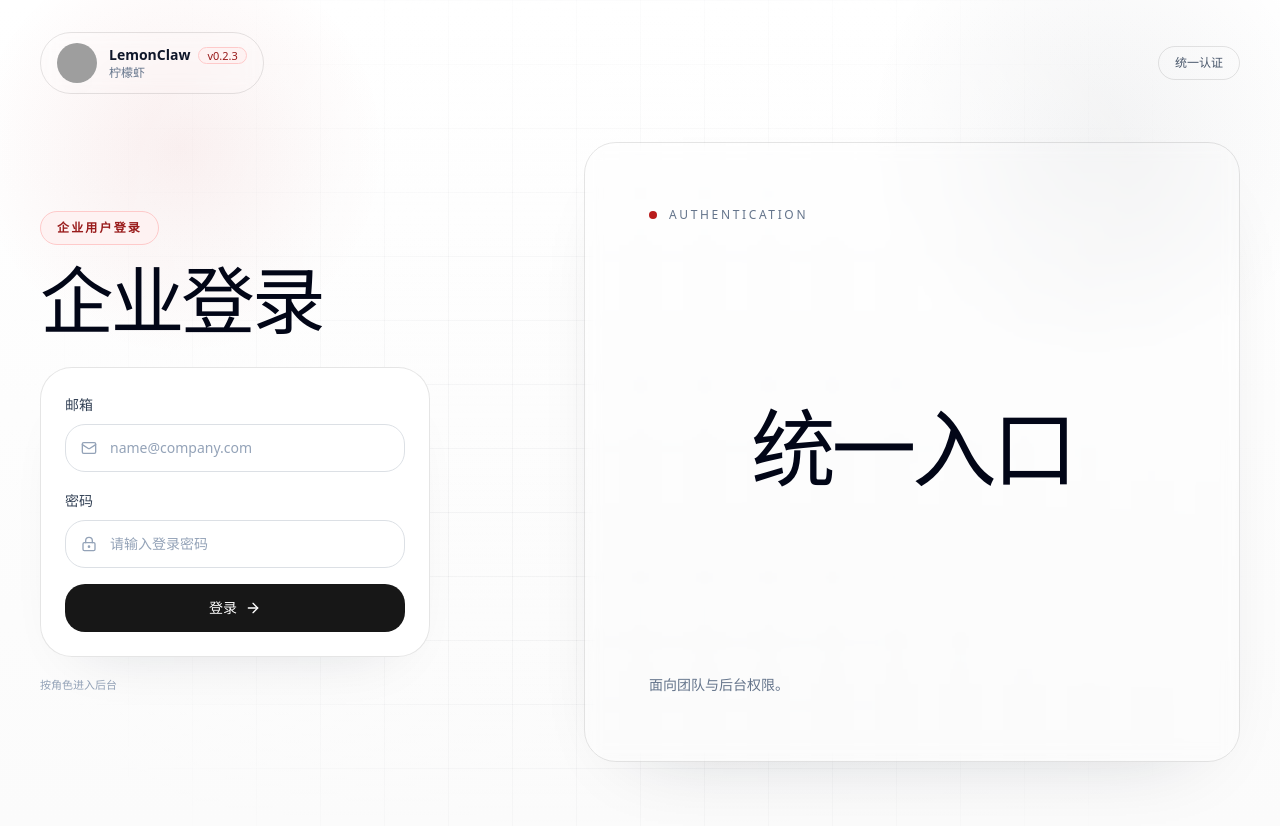
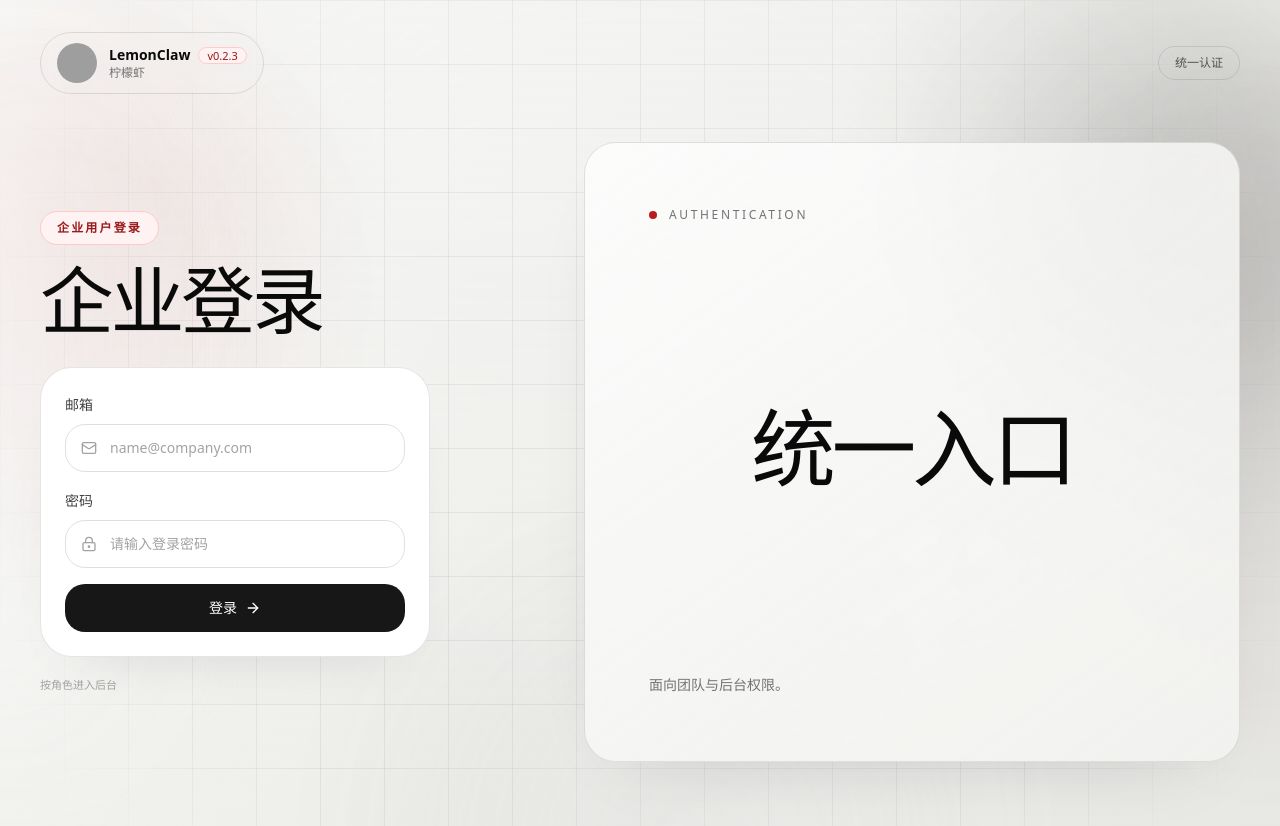
Before and after one commit to LoD-Dawn/LemonClawAdmin, a Next.js app: page /login/enterprise in a window 1280 px wide. Built offline with nearby package versions, Linux system fonts and the light colour scheme; grey boxes are pictures that could not be loaded.

Commit message:
feat(auth): 更新登录页面样式，优化用户界面和交互体验

```diff
--- a/src/app/globals.css
+++ b/src/app/globals.css
@@ -84,39 +84,62 @@ body {
 
 .login-shell {
   background:
-    radial-gradient(circle at 14% 18%, rgba(185, 28, 28, 0.07), transparent 16%),
-    radial-gradient(circle at 86% 16%, rgba(15, 23, 42, 0.05), transparent 18%),
-    linear-gradient(180deg, #ffffff 0%, #fbfbfb 100%);
+    radial-gradient(circle at 12% 22%, rgba(153, 27, 27, 0.045), transparent 18%),
+    radial-gradient(circle at 88% 18%, rgba(0, 0, 0, 0.1), transparent 22%),
+    radial-gradient(circle at 50% 100%, rgba(0, 0, 0, 0.06), transparent 34%),
+    linear-gradient(135deg, #f7f7f5 0%, #efefec 52%, #e7e7e3 100%);
 }
 
 .login-grid-overlay {
   background:
-    linear-gradient(180deg, rgba(255, 255, 255, 0.45), rgba(255, 255, 255, 0)),
-    linear-gradient(rgba(15, 23, 42, 0.045) 1px, transparent 1px),
-    linear-gradient(90deg, rgba(15, 23, 42, 0.045) 1px, transparent 1px);
+    linear-gradient(180deg, rgba(248, 250, 252, 0.2), rgba(248, 250, 252, 0)),
+    linear-gradient(rgba(15, 23, 42, 0.07) 1px, transparent 1px),
+    linear-gradient(90deg, rgba(15, 23, 42, 0.07) 1px, transparent 1px);
   background-size: auto, 64px 64px, 64px 64px;
-  mask-image: radial-gradient(circle at center, black 30%, transparent 84%);
+  mask-image: radial-gradient(circle at center, black 42%, rgba(0, 0, 0, 0.82) 68%, transparent 92%);
 }
 
 .login-orb {
-  height: 22rem;
-  width: 22rem;
+  height: 26rem;
+  width: 26rem;
   border-radius: 9999px;
-  filter: blur(72px);
-  opacity: 0.55;
+  filter: blur(96px);
+  opacity: 0.72;
   pointer-events: none;
 }
 
 .login-orb-primary {
-  background: rgba(249, 115, 22, 0.16);
+  background: rgba(185, 28, 28, 0.08);
 }
 
 .login-orb-secondary {
-  background: rgba(212, 175, 55, 0.16);
+  background: rgba(0, 0, 0, 0.16);
 }
 
 .login-orb-accent {
-  background: rgba(148, 163, 184, 0.16);
+  background: rgba(255, 255, 255, 0.42);
+}
+
+.login-side-glow {
+  pointer-events: none;
+  position: absolute;
+  top: 10%;
+  bottom: 10%;
+  border-radius: 9999px;
+  filter: blur(72px);
+  opacity: 0.88;
+}
+
+.login-side-glow-left {
+  left: -6rem;
+  width: 18rem;
+  background: linear-gradient(90deg, rgba(255, 255, 255, 0.92) 0%, rgba(245, 245, 245, 0.38) 38%, rgba(245, 245, 245, 0) 100%);
+}
+
+.login-side-glow-right {
+  right: -5rem;
+  width: 14rem;
+  background: linear-gradient(270deg, rgba(153, 27, 27, 0.08) 0%, rgba(0, 0, 0, 0.06) 38%, rgba(0, 0, 0, 0) 100%);
 }
 
 .login-panel {
--- a/src/components/auth/login-form-client.tsx
+++ b/src/components/auth/login-form-client.tsx
@@ -283,17 +283,17 @@ export function LoginFormClient({
         <CardHeader className="space-y-4 p-5 pb-0 sm:p-6 sm:pb-0">
           {!minimal ? (
             <div className="flex items-start justify-between gap-4">
-              <div className="inline-flex items-center gap-3 rounded-full border border-slate-200 bg-slate-50 px-4 py-2 text-sm text-slate-700">
-                <div className="flex h-9 w-9 items-center justify-center rounded-2xl bg-slate-950 text-white shadow-[0_16px_24px_-18px_rgba(15,23,42,0.8)]">
+              <div className="inline-flex items-center gap-3 rounded-full border border-neutral-200 bg-neutral-50 px-4 py-2 text-sm text-neutral-700">
+                <div className="flex h-9 w-9 items-center justify-center rounded-2xl bg-neutral-950 text-white shadow-[0_16px_24px_-18px_rgba(15,23,42,0.8)]">
                   <ShieldCheck className="h-4 w-4" />
                 </div>
                 <div>
-                  <p className="text-[11px] uppercase tracking-[0.22em] text-slate-400">Secure Entry</p>
-                  <p className="font-medium text-slate-900">Access Portal</p>
+                  <p className="text-[11px] uppercase tracking-[0.22em] text-neutral-400">Secure Entry</p>
+                  <p className="font-medium text-neutral-900">Access Portal</p>
                 </div>
               </div>
 
-              <div className="rounded-full border border-slate-200 bg-white px-3 py-1 text-xs font-medium text-slate-500">
+              <div className="rounded-full border border-neutral-200 bg-white px-3 py-1 text-xs font-medium text-neutral-500">
                 {isAuthFlow ? '授权流程' : '统一登录'}
               </div>
             </div>
@@ -301,10 +301,10 @@ export function LoginFormClient({
 
           {showTitleBlock ? (
             <div className="space-y-3">
-              <CardTitle className="font-client-serif text-3xl tracking-tight text-slate-950 sm:text-[1.95rem]">
+              <CardTitle className="font-client-serif text-3xl tracking-tight text-neutral-950 sm:text-[1.95rem]">
                 {title}
               </CardTitle>
-              <CardDescription className="max-w-[34rem] text-sm leading-6 text-slate-500">
+              <CardDescription className="max-w-[34rem] text-sm leading-6 text-neutral-500">
                 {description}
               </CardDescription>
             </div>
@@ -317,13 +317,13 @@ export function LoginFormClient({
                 <div className="space-y-3">
                   <div>
                     <p className="text-xs uppercase tracking-[0.2em] text-red-700/70">授权目标</p>
-                    <p className="mt-1 font-medium text-slate-900">
+                    <p className="mt-1 font-medium text-neutral-900">
                       {isDesktopAuthFlow ? '桌面客户端' : oauthClientLabel || oauth.client_id}
                     </p>
                   </div>
                   {redirectHost ? (
-                    <div className="flex items-center gap-2 text-sm text-slate-600">
-                      <Globe className="h-4 w-4 text-slate-400" />
+                    <div className="flex items-center gap-2 text-sm text-neutral-600">
+                      <Globe className="h-4 w-4 text-neutral-400" />
                       <span className="truncate">{redirectHost}</span>
                     </div>
                   ) : null}
@@ -332,7 +332,7 @@ export function LoginFormClient({
                       {scopeTokens.map((scope) => (
                         <span
                           key={scope}
-                          className="rounded-full border border-red-200 bg-white px-2.5 py-1 text-xs text-slate-700"
+                          className="rounded-full border border-red-200 bg-white px-2.5 py-1 text-xs text-neutral-700"
                         >
                           {scope}
                         </span>
@@ -345,8 +345,8 @@ export function LoginFormClient({
           ) : null}
 
           {showEntrySwitcher ? (
-            <div className="rounded-[1.4rem] border border-slate-200/80 bg-slate-50/80 px-4 py-3 text-sm text-slate-600">
-              当前入口：<span className="font-medium text-slate-900">{entryMode === 'enterprise' ? '企业用户登录' : '普通用户登录'}</span>
+            <div className="rounded-[1.4rem] border border-neutral-200/80 bg-neutral-50/80 px-4 py-3 text-sm text-neutral-600">
+              当前入口：<span className="font-medium text-neutral-900">{entryMode === 'enterprise' ? '企业用户登录' : '普通用户登录'}</span>
               <Link href={alternateEntryHref} className="ml-2 font-medium text-red-700 underline-offset-4 hover:underline">
                 切换到{alternateEntryLabel}
               </Link>
@@ -360,11 +360,11 @@ export function LoginFormClient({
           {entryMode === 'consumer' ? (
             <div className="space-y-4">
               <div className="space-y-2">
-                <Label htmlFor="phone" className="text-sm font-medium text-slate-700">
+                <Label htmlFor="phone" className="text-sm font-medium text-neutral-700">
                   手机号
                 </Label>
                 <div className="relative">
-                  <Smartphone className="pointer-events-none absolute left-4 top-1/2 h-4 w-4 -translate-y-1/2 text-slate-400" />
+                  <Smartphone className="pointer-events-none absolute left-4 top-1/2 h-4 w-4 -translate-y-1/2 text-neutral-400" />
                   <Input
                     id="phone"
                     name="phone"
@@ -373,13 +373,13 @@ export function LoginFormClient({
                     placeholder="请输入手机号，如 13812345678"
                     value={consumerPhone}
                     onChange={(event) => setConsumerPhone(event.target.value)}
-                    className="h-12 rounded-2xl border-black/12 bg-white pl-11 shadow-none placeholder:text-slate-400 focus-visible:border-red-700 focus-visible:ring-red-100 focus-visible:bg-white"
+                    className="h-12 rounded-2xl border-black/12 bg-white pl-11 shadow-none placeholder:text-neutral-400 focus-visible:border-red-700 focus-visible:ring-red-100 focus-visible:bg-white"
                   />
                 </div>
               </div>
 
               <div className="space-y-2">
-                <Label htmlFor="smsCode" className="text-sm font-medium text-slate-700">
+                <Label htmlFor="smsCode" className="text-sm font-medium text-neutral-700">
                   短信验证码
                 </Label>
                 <div className="grid gap-3 sm:grid-cols-[minmax(0,1fr)_148px]">
@@ -392,14 +392,14 @@ export function LoginFormClient({
                     placeholder="请输入 6 位验证码"
                     value={consumerSmsCode}
                     onChange={(event) => setConsumerSmsCode(event.target.value.replace(/\D/g, '').slice(0, 6))}
-                    className="h-12 rounded-2xl border-black/12 bg-white text-base tracking-[0.25em] shadow-none placeholder:text-slate-400 focus-visible:border-red-700 focus-visible:ring-red-100 focus-visible:bg-white placeholder:tracking-normal"
+                    className="h-12 rounded-2xl border-black/12 bg-white text-base tracking-[0.25em] shadow-none placeholder:text-neutral-400 focus-visible:border-red-700 focus-visible:ring-red-100 focus-visible:bg-white placeholder:tracking-normal"
                   />
                   <Button
                     type="button"
                     variant="outline"
                     disabled={isSendingSmsCode || smsCooldown > 0}
                     onClick={handleSendVerificationCode}
-                    className="h-12 rounded-2xl border-black/12 bg-white px-4 text-slate-900 shadow-none hover:border-red-300 hover:bg-red-50 focus-visible:ring-red-100"
+                    className="h-12 rounded-2xl border-black/12 bg-white px-4 text-neutral-900 shadow-none hover:border-red-300 hover:bg-red-50 focus-visible:ring-red-100"
                   >
                     {isSendingSmsCode
                       ? '发送中...'
@@ -408,7 +408,7 @@ export function LoginFormClient({
                         : '发送验证码'}
                   </Button>
                 </div>
-                <p className="text-xs leading-5 text-slate-500">
+                <p className="text-xs leading-5 text-neutral-500">
                   未注册手机号在验证码校验通过后会自动创建普通用户账号。
                 </p>
               </div>
@@ -416,28 +416,28 @@ export function LoginFormClient({
           ) : (
             <>
               <div className="space-y-2">
-                <Label htmlFor="identifier" className="text-sm font-medium text-slate-700">
+                <Label htmlFor="identifier" className="text-sm font-medium text-neutral-700">
                   邮箱
                 </Label>
                 <div className="relative">
-                  <Mail className="pointer-events-none absolute left-4 top-1/2 h-4 w-4 -translate-y-1/2 text-slate-400" />
+                  <Mail className="pointer-events-none absolute left-4 top-1/2 h-4 w-4 -translate-y-1/2 text-neutral-400" />
                   <Input
                     id="identifier"
                     name="identifier"
                     type="email"
                     required
                     placeholder="name@company.com"
-                    className="h-12 rounded-2xl border-black/12 bg-white pl-11 shadow-none placeholder:text-slate-400 focus-visible:border-red-700 focus-visible:ring-red-100 focus-visible:bg-white"
+                    className="h-12 rounded-2xl border-black/12 bg-white pl-11 shadow-none placeholder:text-neutral-400 focus-visible:border-red-700 focus-visible:ring-red-100 focus-visible:bg-white"
                   />
                 </div>
               </div>
 
               <div className="space-y-2">
-                <Label htmlFor="password" className="text-sm font-medium text-slate-700">
+                <Label htmlFor="password" className="text-sm font-medium text-neutral-700">
                   密码
                 </Label>
                 <div className="relative">
-                  <LockKeyhole className="pointer-events-none absolute left-4 top-1/2 h-4 w-4 -translate-y-1/2 text-slate-400" />
+                  <LockKeyhole className="pointer-events-none absolute left-4 top-1/2 h-4 w-4 -translate-y-1/2 text-neutral-400" />
                   <Input
                     id="password"
                     name="password"
@@ -445,7 +445,7 @@ export function LoginFormClient({
                     required
                     minLength={8}
                     placeholder="请输入登录密码"
-                    className="h-12 rounded-2xl border-black/12 bg-white pl-11 shadow-none placeholder:text-slate-400 focus-visible:border-red-700 focus-visible:ring-red-100 focus-visible:bg-white"
+                    className="h-12 rounded-2xl border-black/12 bg-white pl-11 shadow-none placeholder:text-neutral-400 focus-visible:border-red-700 focus-visible:ring-red-100 focus-visible:bg-white"
                   />
                 </div>
               </div>
@@ -453,13 +453,13 @@ export function LoginFormClient({
           )}
 
           {successMessage ? (
-            <p className="rounded-2xl border border-emerald-200 bg-emerald-50 px-4 py-3 text-sm text-emerald-700">
+            <p className="rounded-2xl border border-black/10 bg-neutral-50 px-4 py-3 text-sm text-neutral-700">
               {successMessage}
             </p>
           ) : null}
 
           {error ? (
-            <p className="rounded-2xl border border-rose-200 bg-rose-50 px-4 py-3 text-sm text-rose-700">
+            <p className="rounded-2xl border border-red-200 bg-red-50 px-4 py-3 text-sm text-red-700">
               {error}
             </p>
           ) : null}
@@ -483,11 +483,11 @@ export function LoginFormClient({
         </form>
 
         {!minimal ? (
-          <div className="mt-4 flex items-center justify-between gap-3 border-t border-slate-200 pt-4 text-[11px] leading-5 text-slate-400">
+          <div className="mt-4 flex items-center justify-between gap-3 border-t border-neutral-200 pt-4 text-[11px] leading-5 text-neutral-400">
             <p className="max-w-[16rem]">
               登录后将按角色权限访问对应资源。
             </p>
-            <div className="rounded-full border border-slate-200 bg-white px-3 py-1 text-slate-500">
+            <div className="rounded-full border border-neutral-200 bg-white px-3 py-1 text-neutral-500">
               TLS / OAuth
             </div>
           </div>
--- a/src/components/auth/login-page-shell.tsx
+++ b/src/components/auth/login-page-shell.tsx
@@ -2,10 +2,23 @@ import Image from 'next/image'
 import Link from 'next/link'
 import type { ReactNode } from 'react'
 
+function LoginBackdropDecor() {
+  return (
+    <>
+      <div className="login-grid-overlay absolute inset-0" />
+      <div className="login-orb login-orb-primary absolute left-[-10rem] top-20" />
+      <div className="login-orb login-orb-secondary absolute right-[-10rem] top-16" />
+      <div className="login-orb login-orb-accent absolute bottom-[-14rem] left-[38%]" />
+      <div className="login-side-glow login-side-glow-left hidden xl:block" />
+      <div className="login-side-glow login-side-glow-right hidden xl:block" />
+    </>
+  )
+}
+
 export function LoginSkeleton() {
   return (
     <div className="login-shell flex min-h-screen overflow-hidden">
-      <div className="login-grid-overlay absolute inset-0" />
+      <LoginBackdropDecor />
       <div className="relative mx-auto flex min-h-screen w-full max-w-[1380px] flex-col px-6 py-6 sm:px-8 lg:px-10">
         <div className="h-14 w-56 animate-pulse rounded-full bg-white/80" />
         <div className="grid flex-1 items-center gap-10 py-8 lg:grid-cols-[minmax(360px,480px)_minmax(460px,1fr)] lg:gap-16 lg:py-10">
@@ -17,15 +30,15 @@ export function LoginSkeleton() {
             </div>
             <div className="mt-8 max-w-[390px] rounded-[2rem] border border-black/10 bg-white p-6 shadow-[0_28px_60px_-42px_rgba(15,23,42,0.14)]">
               <div className="space-y-3">
-                <div className="h-12 animate-pulse rounded-2xl bg-slate-100" />
-                <div className="h-12 animate-pulse rounded-2xl bg-slate-100" />
-                <div className="h-12 animate-pulse rounded-2xl bg-slate-950/10" />
+                <div className="h-12 animate-pulse rounded-2xl bg-neutral-100" />
+                <div className="h-12 animate-pulse rounded-2xl bg-neutral-100" />
+                <div className="h-12 animate-pulse rounded-2xl bg-black/10" />
               </div>
             </div>
           </div>
 
           <div className="hidden min-h-[620px] rounded-[2rem] border border-black/10 bg-white/82 p-12 lg:block">
-            <div className="h-full animate-pulse rounded-[1.5rem] bg-slate-100/80" />
+            <div className="h-full animate-pulse rounded-[1.5rem] bg-neutral-100/80" />
           </div>
         </div>
       </div>
@@ -52,7 +65,7 @@ export function LoginPageShell({
 }) {
   return (
     <div className="login-shell relative min-h-screen overflow-hidden">
-      <div className="login-grid-overlay absolute inset-0" />
+      <LoginBackdropDecor />
 
       <div className="relative z-10 mx-auto flex min-h-screen w-full max-w-[1380px] flex-col px-6 py-6 sm:px-8 lg:px-10">
         <header className="flex items-center justify-between py-2">
@@ -65,17 +78,17 @@ export function LoginPageShell({
             </div>
             <div>
               <div className="flex items-center gap-2">
-                <p className="text-sm font-semibold text-slate-900">LemonClaw</p>
+                <p className="text-sm font-semibold text-neutral-950">LemonClaw</p>
                 <span className="inline-flex items-center rounded-full border border-red-200 bg-red-50 px-2 py-0.5 text-[11px] font-medium leading-none text-red-800">
                   v0.2.3
                 </span>
               </div>
-              <p className="text-xs text-slate-500">柠檬虾</p>
+              <p className="text-xs text-neutral-500">柠檬虾</p>
             </div>
           </Link>
 
           <div className="hidden lg:block">
-            <div className="inline-flex items-center rounded-full border border-black/10 bg-white/92 px-4 py-2 text-xs font-medium text-slate-600 shadow-[0_16px_30px_-28px_rgba(15,23,42,0.25)]">
+            <div className="inline-flex items-center rounded-full border border-black/10 bg-white/92 px-4 py-2 text-xs font-medium text-neutral-600 shadow-[0_16px_30px_-28px_rgba(15,23,42,0.25)]">
               统一认证
             </div>
           </div>
@@ -88,11 +101,11 @@ export function LoginPageShell({
                 {modeLabel}
               </div>
               <div className="space-y-3">
-                <h1 className="font-client-serif text-[3rem] leading-[0.95] tracking-[-0.04em] text-slate-950 sm:text-[3.8rem] lg:text-[4.6rem]">
+                <h1 className="font-client-serif text-[3rem] leading-[0.95] tracking-[-0.04em] text-neutral-950 sm:text-[3.8rem] lg:text-[4.6rem]">
                   {title}
                 </h1>
                 {description ? (
-                  <p className="max-w-[30rem] text-base leading-7 text-slate-600 sm:text-lg">
+                  <p className="max-w-[30rem] text-base leading-7 text-neutral-600 sm:text-lg">
                     {description}
                   </p>
                 ) : null}
@@ -103,25 +116,25 @@ export function LoginPageShell({
               {children}
             </section>
 
-            <footer className="pt-5 text-left text-[11px] text-slate-400">
+            <footer className="pt-5 text-left text-[11px] text-neutral-400">
               {footerText}
             </footer>
           </section>
 
-          <section className="relative hidden min-h-[620px] overflow-hidden rounded-[2rem] border border-black/10 bg-white/82 p-8 shadow-[0_30px_80px_-52px_rgba(15,23,42,0.24)] backdrop-blur lg:flex lg:flex-col lg:justify-between lg:p-12 xl:p-16">
-            <div className="flex items-center gap-3 text-xs font-medium uppercase tracking-[0.22em] text-slate-500">
+          <section className="relative hidden min-h-[620px] overflow-hidden rounded-[2rem] border border-black/10 bg-[linear-gradient(145deg,rgba(255,255,255,0.74),rgba(242,242,240,0.92))] p-8 shadow-[0_30px_80px_-52px_rgba(15,23,42,0.24)] backdrop-blur lg:flex lg:flex-col lg:justify-between lg:p-12 xl:p-16">
+            <div className="flex items-center gap-3 text-xs font-medium uppercase tracking-[0.22em] text-neutral-500">
               <span className="h-2 w-2 rounded-full bg-red-700" />
               Authentication
             </div>
 
             <div className="mx-auto flex max-w-[36rem] flex-1 items-center justify-center py-8 text-center">
-              <h2 className="font-client-serif text-[4rem] leading-[0.96] tracking-[-0.05em] text-slate-950 xl:text-[5.3rem]">
+              <h2 className="font-client-serif text-[4rem] leading-[0.96] tracking-[-0.05em] text-neutral-950 xl:text-[5.3rem]">
                 {showcaseTitle}
               </h2>
             </div>
 
             {showcaseDescription ? (
-              <p className="max-w-[20rem] text-sm leading-6 text-slate-500">
+              <p className="max-w-[20rem] text-sm leading-6 text-neutral-500">
                 {showcaseDescription}
               </p>
             ) : (
@@ -130,7 +143,7 @@ export function LoginPageShell({
           </section>
         </main>
 
-        <footer className="pb-1 text-center text-[11px] text-slate-400 lg:hidden">
+        <footer className="pb-1 text-center text-[11px] text-neutral-400 lg:hidden">
           {footerText}
         </footer>
       </div>
```
